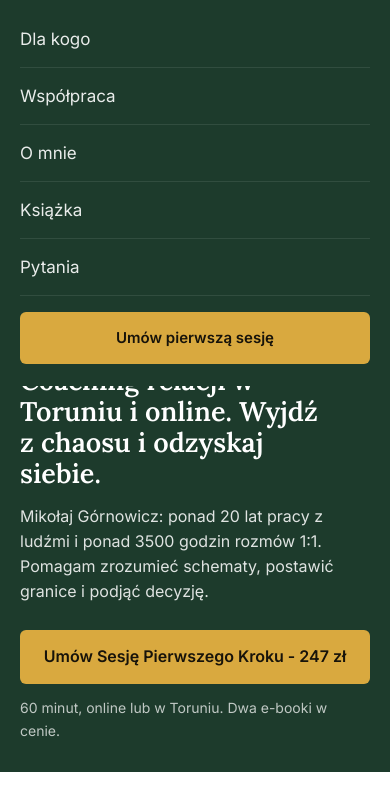
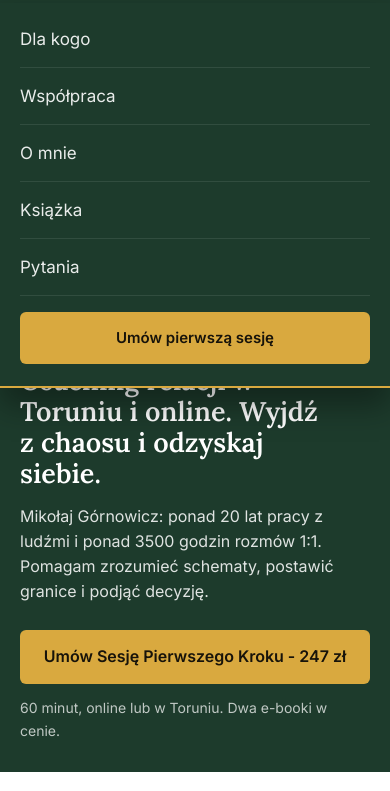
Before and after one commit to Disaster26/coachnieznany-koncepcja, a plain HTML site: page index.html in a window 390 px wide. Both pictures are taken after a click on the button "Menu". Shown: the part 53-844 px from the top of the page. Drawn offline with Linux system fonts and the light colour scheme.

Commit message:
Menu mobilne oddzielone od tla

```diff
--- a/index.html
+++ b/index.html
@@ -67,7 +67,7 @@ p{margin:0 0 1em}
 @media (max-width:899px){
  .top .wrap{height:56px}
  .burger{display:block}
- .nav{position:fixed;inset:56px 0 auto 0;background:var(--zl);flex-direction:column;align-items:stretch;gap:0;padding:8px 20px 22px;transform:translateY(-120%);transition:transform .3s;visibility:hidden}
+ .nav{position:fixed;inset:56px 0 auto 0;background:var(--zl);flex-direction:column;align-items:stretch;gap:0;padding:8px 20px 22px;box-shadow:0 18px 30px rgba(0,0,0,.35);border-bottom:2px solid var(--au);transform:translateY(-120%);transition:transform .3s;visibility:hidden}
  .nav a{padding:14px 0;border-bottom:1px solid rgba(255,255,255,.1);font-size:17px}
  .nav .btn{margin-top:16px;min-height:52px;border:0}
  .menu-open .nav{transform:none;visibility:visible}
```
